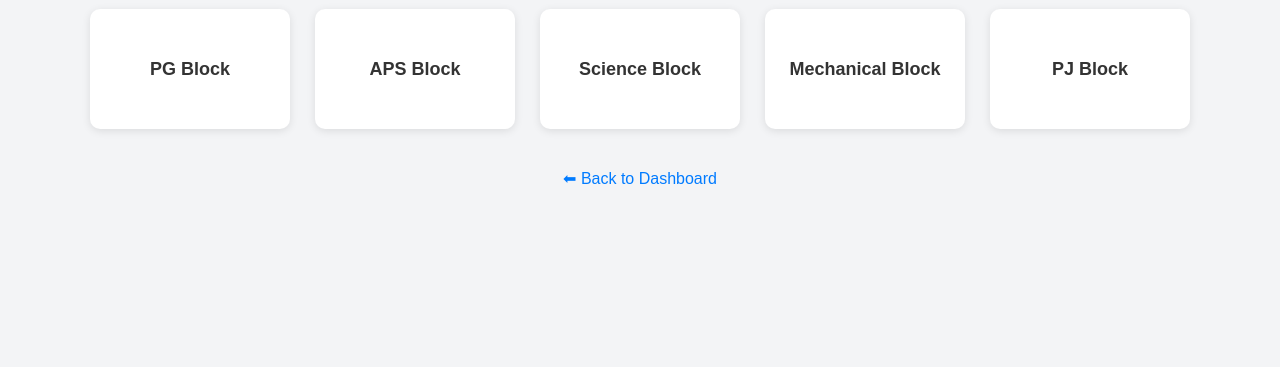
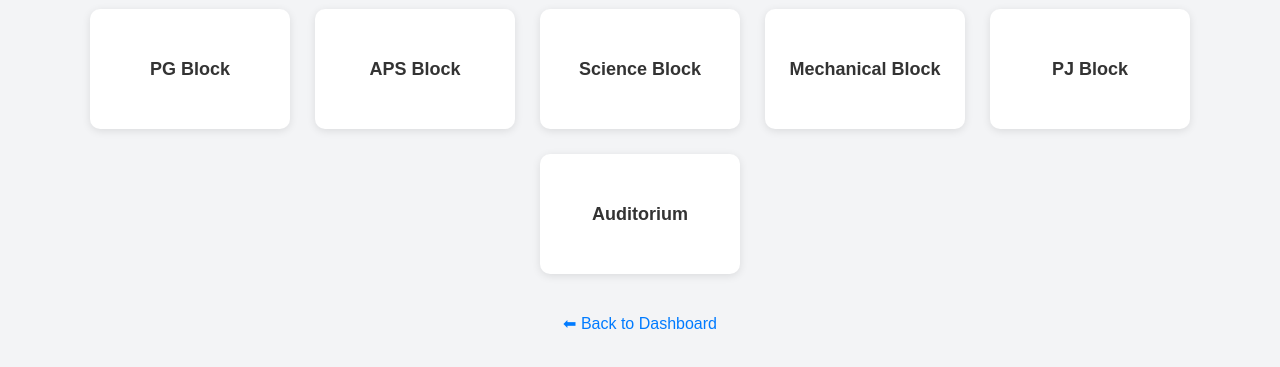
Before and after one commit to FWDCOLLEGEBROS/fwd-final, a plain HTML site: page blocks-dashboard.html in a window 1280 px wide. Shown: the part 159-526 px from the top of the page. Drawn offline with Linux system fonts and the light colour scheme.

Commit message:
Update blocks-dashboard.html

```diff
--- a/blocks-dashboard.html
+++ b/blocks-dashboard.html
@@ -102,6 +102,10 @@
     <a class="block" href="rooms.html?block=Science Block">Science Block</a>
     <a class="block" href="rooms.html?block=Mechanical Block">Mechanical Block</a>
     <a class="block" href="rooms.html?block=PJ Block">PJ Block</a>
+    <a class="block" href="auditorium.html">Auditorium</a>
+
+
+
   </div>
 
   <a href="faculty-dashboard.html" class="back">⬅ Back to Dashboard</a>
```
